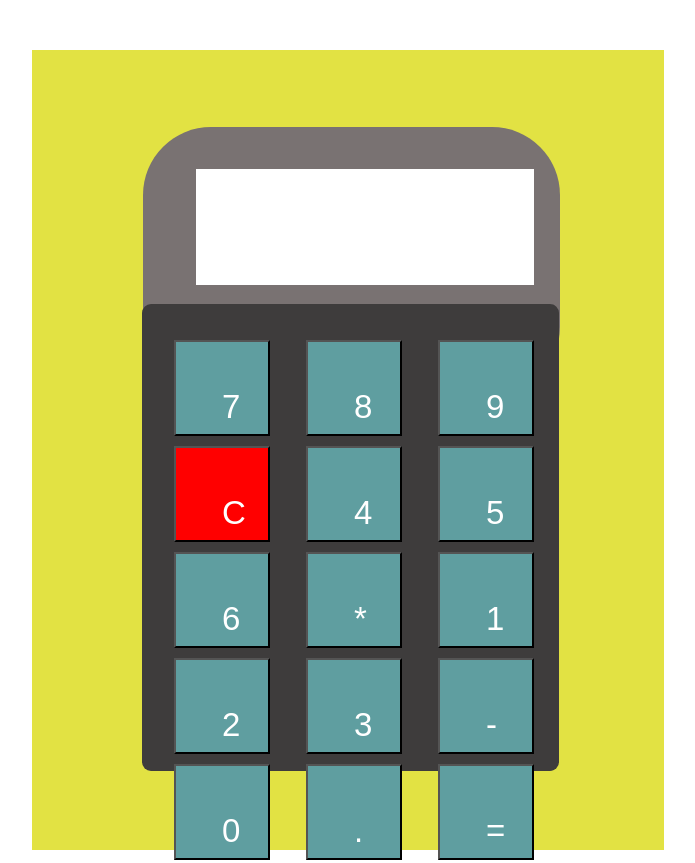
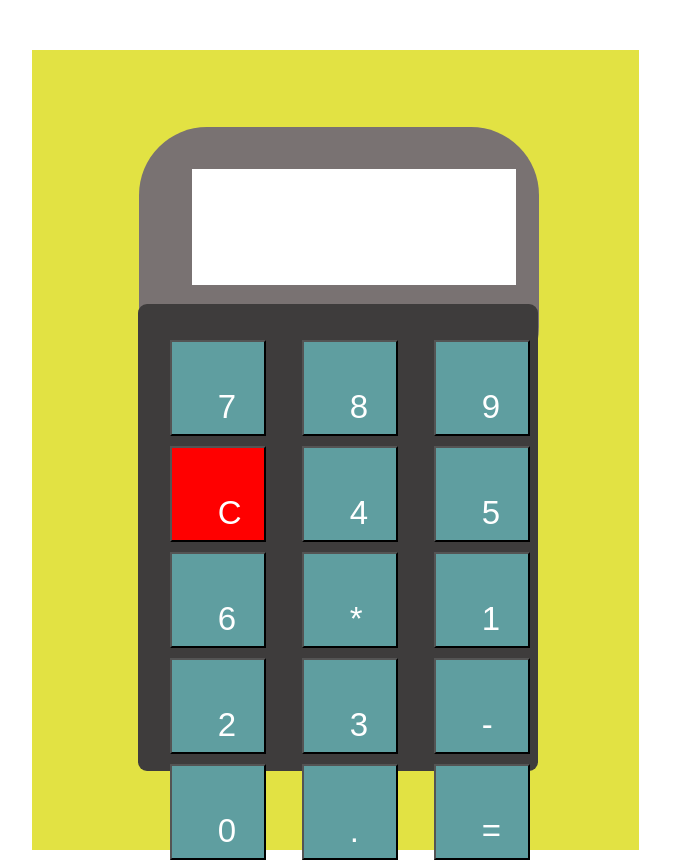
Before and after one commit to kavyamurali-ohani/firstrepo, a plain HTML site: page index (2).html in a window 1280 px wide. Shown: the top 863 px of the page, without its empty margins (465-1160 px from the left). Drawn offline with Linux system fonts and the light colour scheme.

Commit message:
Update calculator.css

```diff
--- a/calculator.css
+++ b/calculator.css
@@ -1,6 +1,6 @@
 .parent{
     background-color: rgb(226, 226, 67);
-    width: 50%;
+    width: 48%;
     height: 800px;
     margin-top: 50px;
     margin-left: 489px;
```
